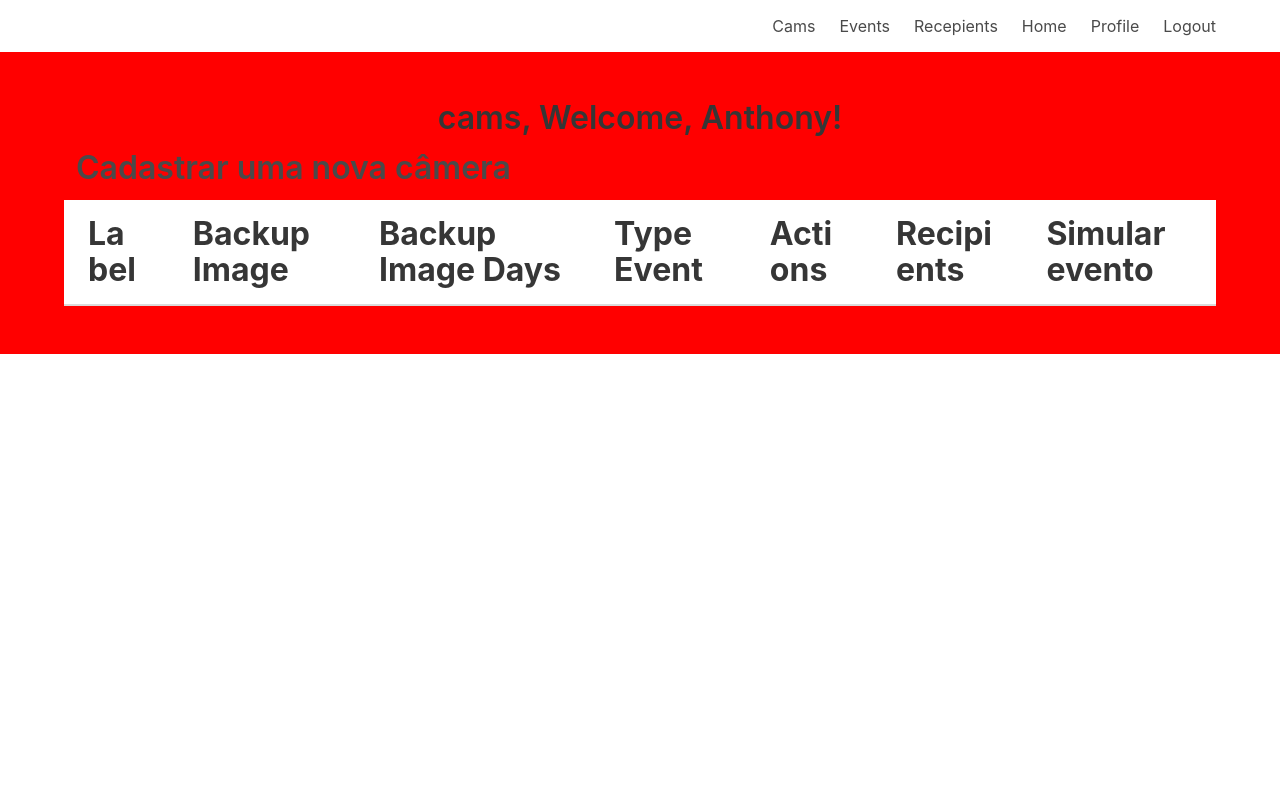
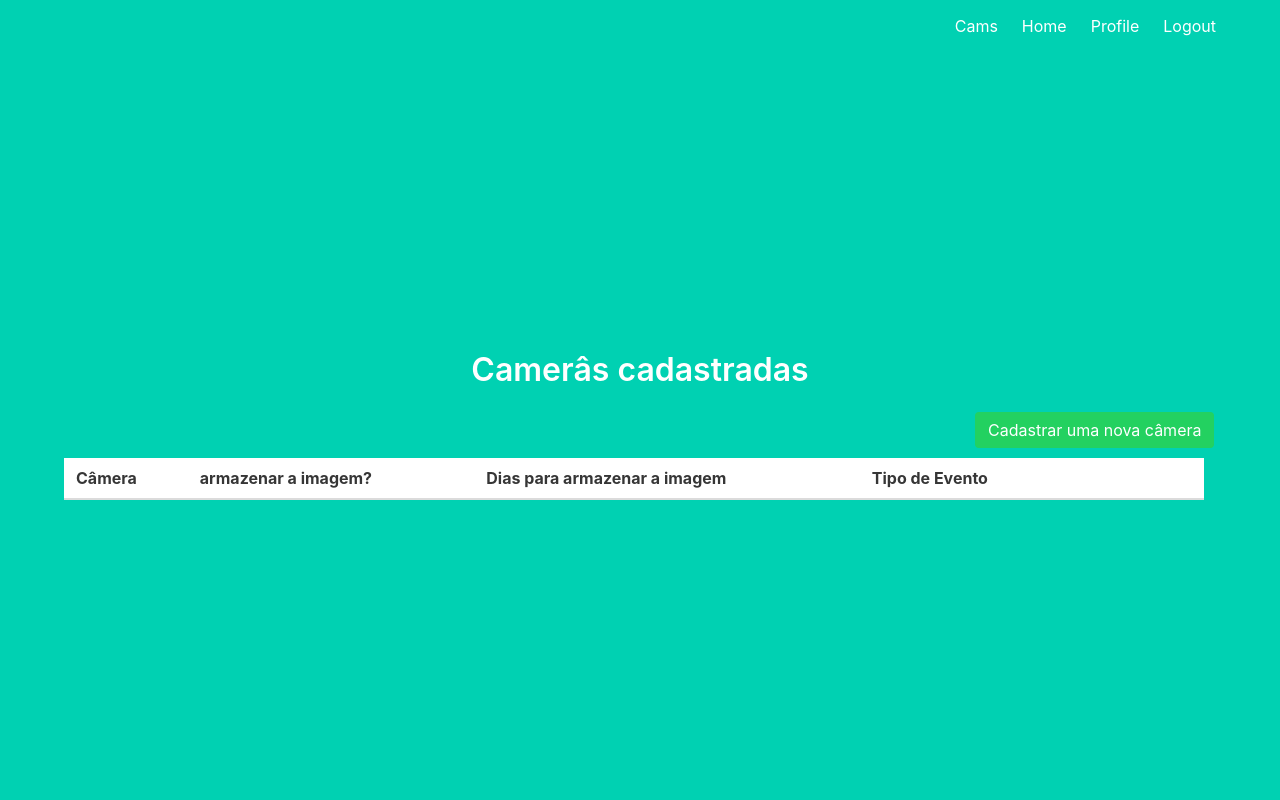
Before and after one commit to Fazzioni/POO, a Flask app: page /cams in a window 1280 px wide. Run offline with Flask 2, Linux system fonts and the light colour scheme; a user stored in the database is signed in; data comes from the database, SQL or seed files in the repository; both versions use the stored data as it was after the commit; lists and menus that the app fills with data are empty.

Commit message:
editando html

```diff
--- a/app/models.py
+++ b/app/models.py
@@ -40,6 +40,9 @@ class Cams(db.Model):
     type_event = db.Column(db.String(2))
     label = db.Column(db.String(100))
 
+    def back_img_str(self):
+        return 'Sim' if self.backup_image == 1 else 'Não'
+
 
 
 class Recepients(db.Model):
--- a/app/static/tema.css
+++ b/app/static/tema.css
@@ -1,4 +1,27 @@
 
 body{
-    background-color: red;
+    background-color: rgb(209, 164, 87);
 }
+
+.navbar{
+    background-color: rgb(233, 156, 55);
+}
+
+
+footer{
+    background-color: black;
+    color: white;
+    padding: 30px;
+}
+
+
+table{
+    width: 99%;
+    border-collapse: collapse;
+}
+
+.rigth{
+    text-align-last: end;
+    width: 99%;
+    margin: 10px;
+}
--- a/app/templates/base.html
+++ b/app/templates/base.html
@@ -13,10 +13,10 @@
 </head>
 
 <body>
-    <section class="is-primary is-fullheight">
+    <section class="hero is-primary is-fullheight">
 
         <div class="hero-head">
-            <nav class="navbar">
+            <nav class="navbar menu">
                 <div class="container">
 
                     <div id="navbarMenuHeroA" class="navbar-menu">
@@ -26,12 +26,6 @@
                                 Cams
                             </a>
 
-                            <a href="{{ url_for('main.events') }}" class="navbar-item">
-                                Events
-                            </a>
-                            <a href="{{ url_for('recipients.recepients') }}" class="navbar-item">
-                                Recepients
-                            </a>
 
 
                             <a href="{{ url_for('main.index') }}" class="navbar-item">
@@ -49,6 +43,7 @@
                             <a href="{{ url_for('auth.signup') }}" class="navbar-item">
                                 Sign Up
                             </a>
+
                             {% endif %}
                             {% if current_user.is_authenticated %}
                             <a href="{{ url_for('auth.logout') }}" class="navbar-item">
@@ -69,5 +64,4 @@
         </div>
     </section>
 </body>
-
 </html>
--- a/app/templates/cams.html
+++ b/app/templates/cams.html
@@ -2,41 +2,27 @@
 
 {% extends "base.html" %}
 
-<script>
-  function convertTimestamp(timestamp) {
-  var date = new Date(timestamp * 1000);
-  var year = date.getFullYear();
-  var month = (date.getMonth() + 1).toString().padStart(2, '0');
-  var day = date.getDate().toString().padStart(2, '0');
-  var hours = date.getHours().toString().padStart(2, '0');
-  var minutes = date.getMinutes().toString().padStart(2, '0');
-  var seconds = date.getSeconds().toString().padStart(2, '0');
+{% block content %}
 
-  return year + '-' + month + '-' + day + ' ' + hours + ':' + minutes + ':' + seconds;
-}
+<h1 class="titulo title"> Camerâs cadastradas </h1>
 
-</script>
-
-{% block content %}
-<h1 class="title">
-  cams, Welcome, {{ name }}!
-
-  <a href="{{ url_for('cams.cams_new') }}" class="navbar-item">
-    Cadastrar uma nova câmera
-  </a>
-
+  <div class="rigth">
+    <a href="{{ url_for('cams.cams_new') }}" class=""><button class="button is-success is-light">Cadastrar uma nova câmera</button> </a>
+  </div>
 
   <!-- percorre a variavel cams e cria uma tabela  -->
   <table class="table">
     <thead>
       <tr>
-        <th>Label</th>
-        <th>Backup Image</th>
-        <th>Backup Image Days</th>
-        <th>Type Event</th>
-        <th>Actions</th>
-        <th>Recipients</th>
-        <th>Simular evento</th>
+        <th>Câmera</th>
+        <th>armazenar a imagem?</th>
+        <th>Dias para armazenar a imagem</th>
+        <th>Tipo de Evento</th>
+
+        <th> </th>
+        <th> </th>
+        <th> </th>
+        <th> </th>
       </tr>
     </thead>
     <tbody>
@@ -44,22 +30,40 @@
 
       <tr>
         <td>{{ cam.label }}</td>
-        <td>{{ cam.backup_image }}</td>
+        <td>{{ cam.back_img_str() }}</td>
         <td>{{ cam.backup_img_days }}</td>
         <td>{{ cam.type_event }}</td>
 
+
+
+        <td> <a href="{{ url_for('recipients.recepients_cam', id=cam.code) }}">
+          <button  class="button is-info is-light" >recipients</button>
+          </a> </td>
+
+
+        <td> <a href="{{ url_for('events.simulate', id=cam.code) }}">
+          <button class="button is-success is-light">Simular eventos</button>
+        </td>
+
+
+
+
+        <td style=" display: flex;">
+          <a href="{{ url_for('cams.cams_edit', id=cam.code) }}" class="">
+            <button class="button is-block is-info  is-warning">Editar</button>
+          </a>
+        </td>
+
+
         <td>
-
-          <a href="{{ url_for('cams.cams_edit', id=cam.code) }}" class="navbar-item">Editar</a>
-
           <form method="POST" action="/cams_delete?">
             <input type="hidden" name="code" value="{{cam.code}}">
-            <button class="button is-block is-info is-large is-fullwidth">Deletar</button>
+            <button class="button is-block is-info  is-danger">Deletar</button>
           </form>
         </td>
-        <td> <a href="{{ url_for('recipients.recepients_cam', id=cam.code) }}" class="navbar-item">Editar</a> </td>
 
-        <td> <a href="{{ url_for('events.simulate', id=cam.code) }}" class="navbar-item">Simular eventos</a> </td>
+
+
       </tr>
       <tr>
         <td colspan="7">
@@ -74,6 +78,4 @@
       {% endfor %}
     </tbody>
 
-
-</h1>
 {% endblock %}
```
Also changed, not shown: app/db.sqlite.
